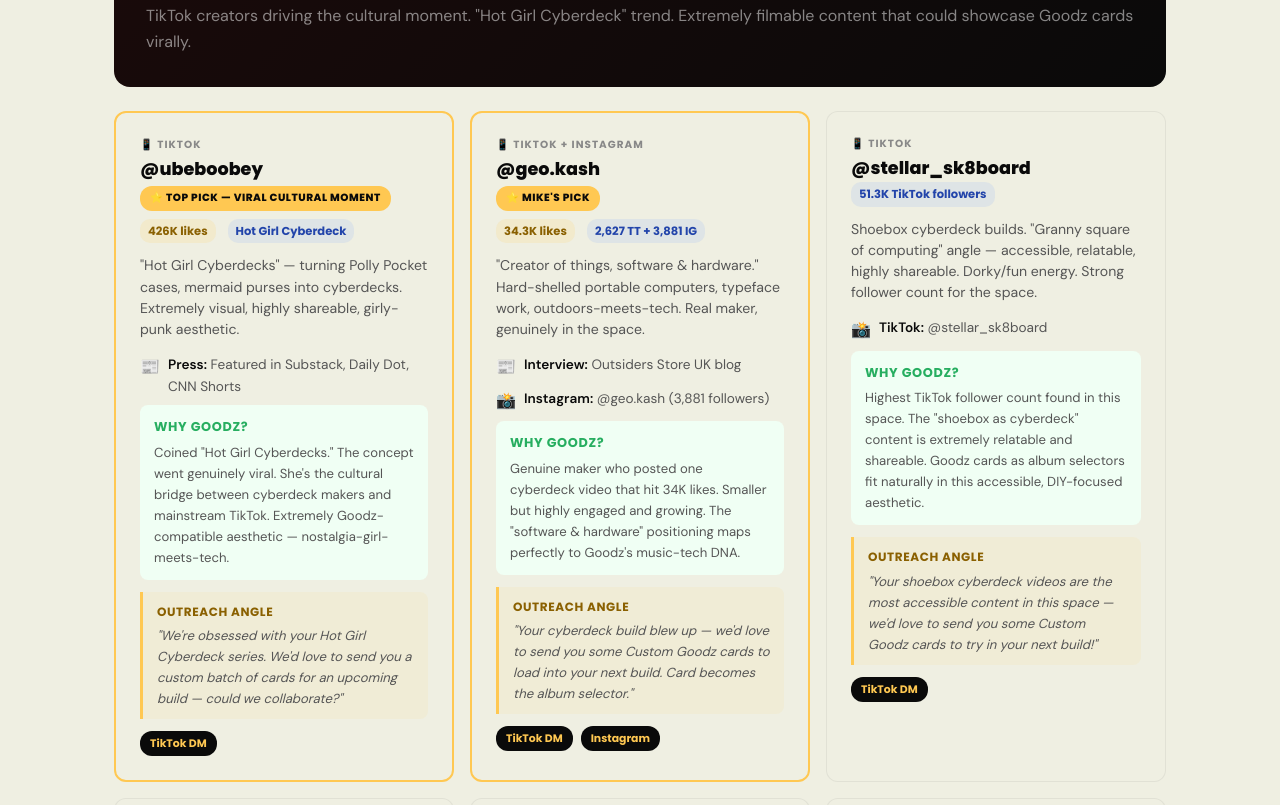
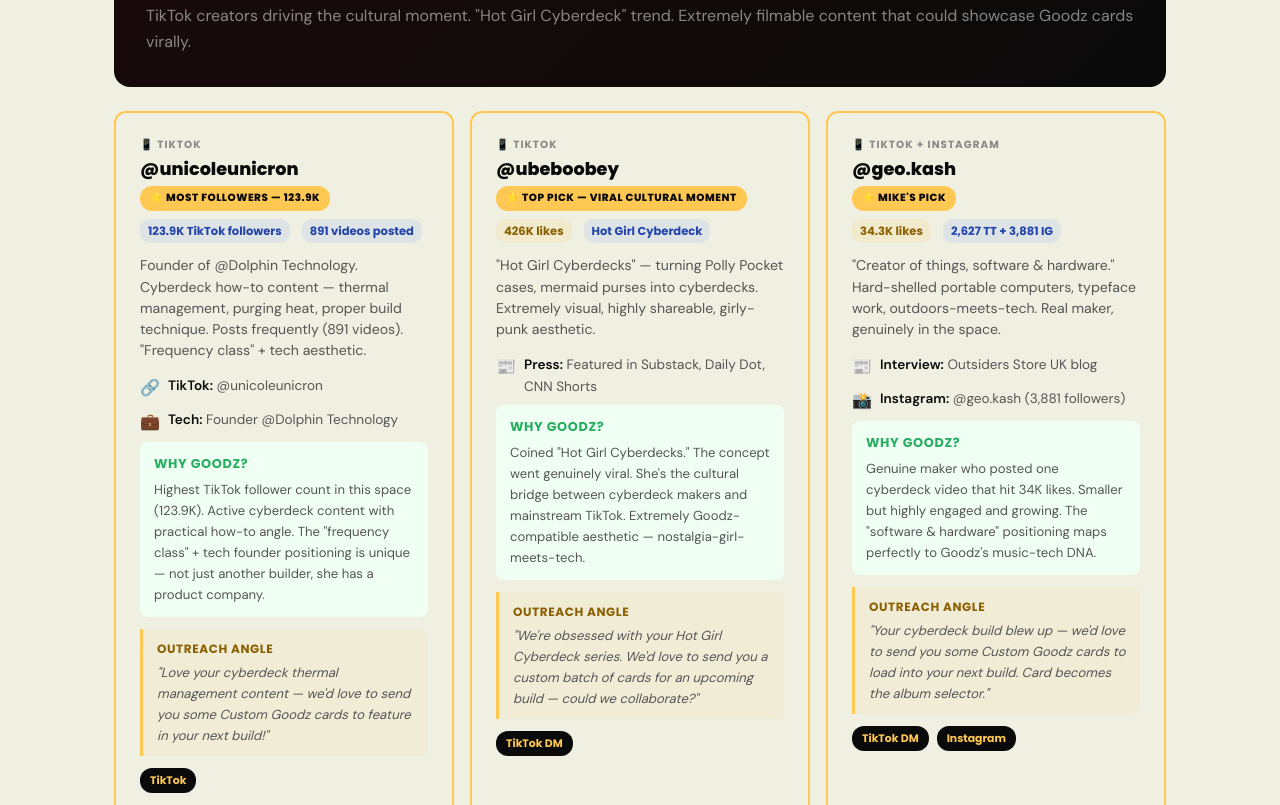
Before and after one commit to getthegoodz/knowledge-base, a plain HTML site: page research/cyberdeck-influencers.html in a window 1280 px wide. Shown: the part 4924-5729 px from the top of the page. Drawn offline with Linux system fonts and the light colour scheme.

Commit message:
Add @unicoleunicron — 123.9K TikTok followers, cyberdeck how-to creator

```diff
--- a/research/cyberdeck-influencers.html
+++ b/research/cyberdeck-influencers.html
@@ -430,6 +430,37 @@ footer a { color: var(--yellow); text-decoration: none; }
     </div>
     <div class="creator-grid">
 
+      <!-- @unicoleunicron -->
+      <div class="creator-card" style="border:2px solid var(--yellow);">
+        <div class="creator-platform">📱 TikTok</div>
+        <h3 class="creator-name">@unicoleunicron</h3>
+        <div class="top-pick-badge">⭐ Most Followers — 123.9K</div>
+        <div class="creator-stats">
+          <span class="stat stat-followers">123.9K TikTok followers</span>
+          <span class="stat stat-followers">891 videos posted</span>
+        </div>
+        <p class="creator-style">Founder of @Dolphin Technology. Cyberdeck how-to content — thermal management, purging heat, proper build technique. Posts frequently (891 videos). "Frequency class" + tech aesthetic.</p>
+        <div class="creator-detail">
+          <span class="creator-detail-icon">🔗</span>
+          <span class="creator-detail-text"><strong>TikTok:</strong> @unicoleunicron</span>
+        </div>
+        <div class="creator-detail">
+          <span class="creator-detail-icon">💼</span>
+          <span class="creator-detail-text"><strong>Tech:</strong> Founder @Dolphin Technology</span>
+        </div>
+        <div class="creator-why">
+          <strong>Why Goodz?</strong>
+          <p>Highest TikTok follower count in this space (123.9K). Active cyberdeck content with practical how-to angle. The "frequency class" + tech founder positioning is unique — not just another builder, she has a product company.</p>
+        </div>
+        <div class="creator-angle">
+          <strong>Outreach Angle</strong>
+          <p>"Love your cyberdeck thermal management content — we'd love to send you some Custom Goodz cards to feature in your next build!"</p>
+        </div>
+        <div class="creator-contact">
+          <a href="https://www.tiktok.com/@unicoleunicron" target="_blank" class="contact-tag">TikTok</a>
+        </div>
+      </div>
+
       <!-- @ubeboobey -->
       <div class="creator-card" style="border:2px solid var(--yellow);">
         <div class="creator-platform">📱 TikTok</div>
@@ -725,30 +756,36 @@ footer a { color: var(--yellow); text-decoration: none; }
         </tr>
         <tr>
           <td><span class="priority-num">2</span></td>
+          <td><strong>@unicoleunicron</strong></td>
+          <td><span class="badge badge-tiktok">TikTok</span></td>
+          <td>123.9K TikTok followers — highest in this list. Active cyberdeck how-to creator, 891 videos posted. Founder of @Dolphin Technology.</td>
+        </tr>
+        <tr>
+          <td><span class="priority-num">3</span></td>
           <td><strong>SECTOR 07</strong></td>
           <td><span class="badge badge-youtube">YouTube</span></td>
           <td>1.78M views, highly produced, best visual showcase</td>
         </tr>
         <tr>
-          <td><span class="priority-num">3</span></td>
+          <td><span class="priority-num">4</span></td>
           <td><strong>DTeK</strong></td>
           <td><span class="badge badge-youtube">YouTube</span></td>
           <td>570K subs, technical audience, music-tech overlap</td>
         </tr>
         <tr>
-          <td><span class="priority-num">4</span></td>
+          <td><span class="priority-num">5</span></td>
           <td><strong>@geo.kash</strong></td>
           <td><span class="badge badge-tiktok">TikTok</span></td>
           <td>34.3K likes, real maker, software+hardware creator, Mike's pick</td>
         </tr>
         <tr>
-          <td><span class="priority-num">5</span></td>
+          <td><span class="priority-num">6</span></td>
           <td><strong>@leeyuht</strong></td>
           <td><span class="badge badge-tiktok">Instagram</span></td>
           <td>Active creator, indie aesthetic, solar-powered builds</td>
         </tr>
         <tr>
-          <td><span class="priority-num">6</span></td>
+          <td><span class="priority-num">7</span></td>
           <td><strong>Time Expander</strong></td>
           <td><span class="badge badge-youtube">YouTube</span></td>
           <td>Technical audience, retro aesthetic, retro-futurism vibe</td>
```
